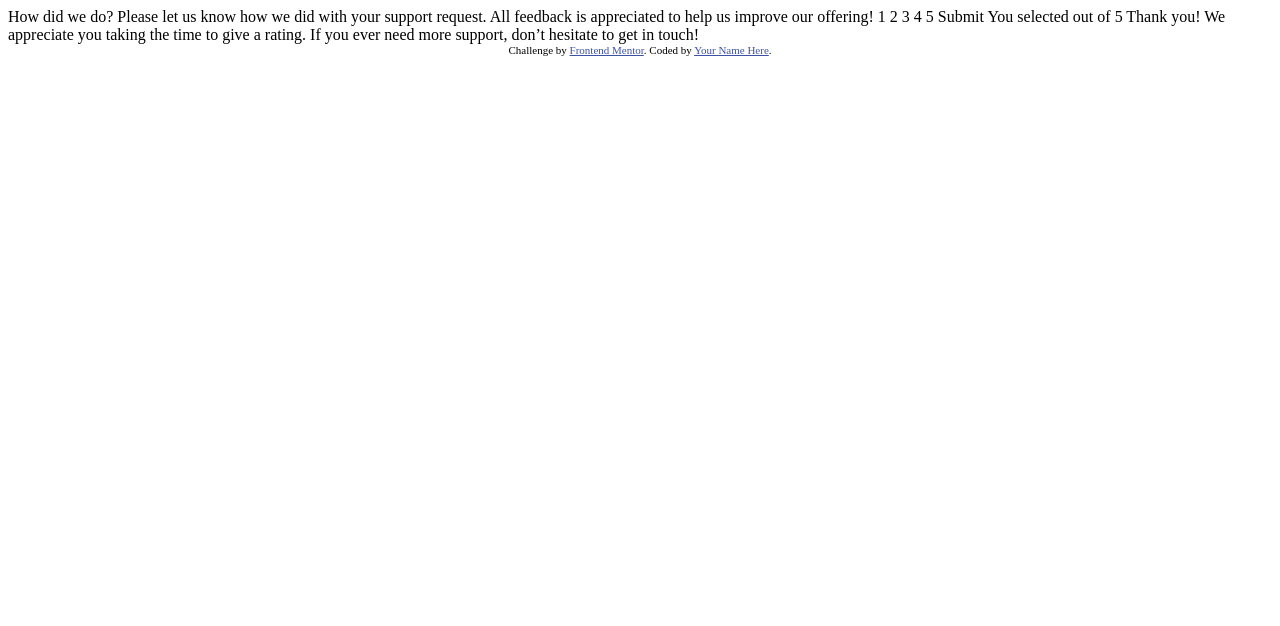
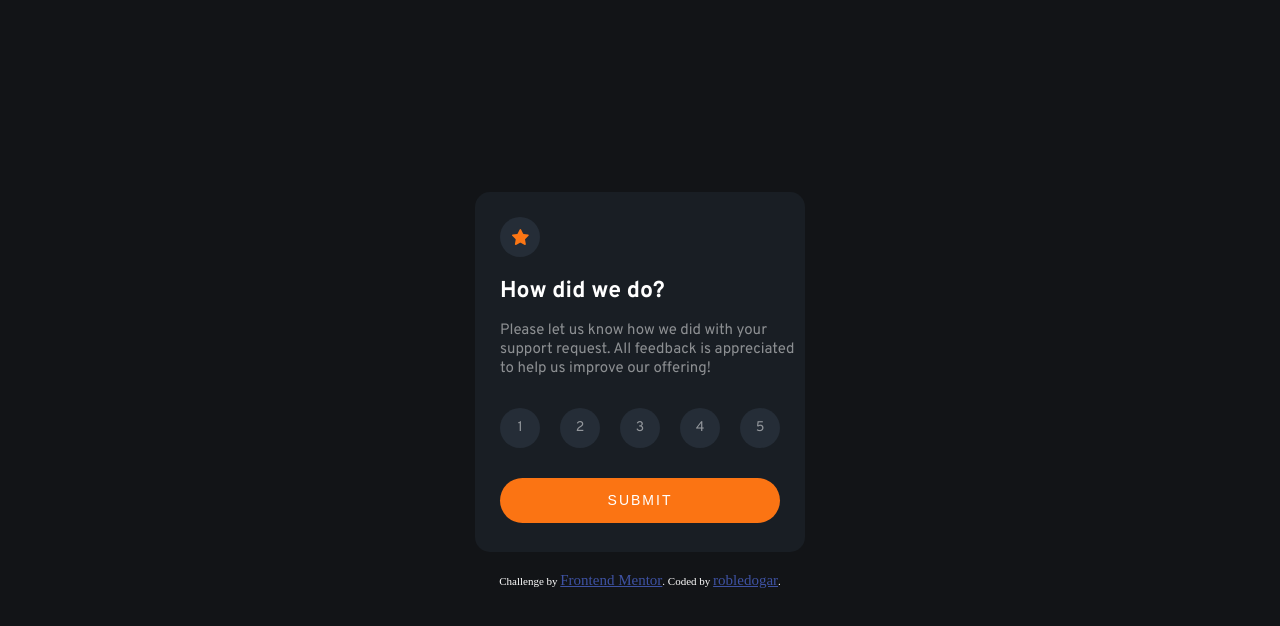
Before and after one commit to Robledogar/frontendmentor.io-interactive-rating-component-main, a plain HTML site: page index.html in a window 1280 px wide. Drawn offline with Linux system fonts and the light colour scheme.

Commit message:
Primera parte realizada

```diff
--- a/index.html
+++ b/index.html
@@ -12,38 +12,27 @@
 </head>
 <body>
 
-  <div class="contenedorPrincipal">
 
-  </div>
 
   <!-- Rating state start -->
 
-  How did we do?
 
-  Please let us know how we did with your support request. All feedback is appreciated
-  to help us improve our offering!
-
-  1 2 3 4 5
-
-  Submit
 
   <!-- Rating state end -->
 
   <!-- Thank you state start -->
 
-  You selected <!-- Add rating here --> out of 5
+  <!--You selected  Add rating here  out of 5
 
   Thank you!
 
   We appreciate you taking the time to give a rating. If you ever need more support,
-  don’t hesitate to get in touch!
+  don’t hesitate to get in touch!-->
 
   <!-- Thank you state end -->
 
 
-  <div class="attribution">
-    Challenge by <a href="https://www.frontendmentor.io?ref=challenge" target="_blank">Frontend Mentor</a>.
-    Coded by <a href="#">Your Name Here</a>.
-  </div>
+
+  <script src="script.js"></script>
 </body>
 </html>
--- /dev/null
+++ b/script.js
@@ -0,0 +1,74 @@
+document.addEventListener("DOMContentLoaded", cargarDivPrincipal);
+let valorDelDivPulsado;
+
+function cargarDivPrincipal() {
+
+    const contenedorPrincipal = document.createElement('DIV');
+    contenedorPrincipal.classList.add('contenedorPrincipal');
+    contenedorPrincipal.innerHTML = `
+
+
+    <div class="contenedorIcono">
+      <svg width="17" height="16" xmlns="http://www.w3.org/2000/svg"><path d="m9.067.43 1.99 4.031c.112.228.33.386.58.422l4.45.647a.772.772 0 0 1 .427 1.316l-3.22 3.138a.773.773 0 0 0-.222.683l.76 4.431a.772.772 0 0 1-1.12.813l-3.98-2.092a.773.773 0 0 0-.718 0l-3.98 2.092a.772.772 0 0 1-1.119-.813l.76-4.431a.77.77 0 0 0-.222-.683L.233 6.846A.772.772 0 0 1 .661 5.53l4.449-.647a.772.772 0 0 0 .58-.422L7.68.43a.774.774 0 0 1 1.387 0Z" fill="#FC7614"/></svg>
+    </div>
+
+    <div class="contenedorTextos">
+      <h1 class="tituloPrincipal">How did we do?</h1>
+      <p class="parrafoPrincipal">Please let us know how we did with your support request. All feedback is appreciated
+        to help us improve our offering!</p>
+
+    </div>
+
+    <div class="contenedorValoraciones">
+      <div class="valor"><span class="textoValor">1</span></div>
+      <div class="valor"><span class="textoValor">2</span></div>
+      <div class="valor"><span class="textoValor">3</span></div>
+      <div class="valor"><span class="textoValor">4</span></div>
+      <div class="valor"><span class="textoValor">5</span></div>
+    </div>
+
+    <div class="contenedorBoton">
+      <form class="formulario">
+        <button class="botonSubmit" type="submit">SUBMIT</button>
+      </form>
+    </div>
+
+  `
+    const divAtribucion = document.createElement('DIV');
+    divAtribucion.classList.add('atribucion');
+    divAtribucion.innerHTML = `
+        <div class="attribution">
+            Challenge by <a href="https://www.frontendmentor.io?ref=challenge" target="_blank">Frontend Mentor</a>.
+            Coded by <a href="#">robledogar</a>.
+        </div>`
+    document.body.appendChild(contenedorPrincipal);
+    document.body.appendChild(divAtribucion);
+
+    const contenedorValoraciones = document.querySelector(".contenedorValoraciones");
+
+    // Agregar un evento de clic a los divs dentro de .contenedorValoraciones
+    const divsValoracion = contenedorValoraciones.querySelectorAll(".valor");
+
+  divsValoracion.forEach((div) => {
+    div.addEventListener("click", function() {
+      // Obtener el valor del atributo personalizado data-valor
+      valorDelDivPulsado = div.textContent;
+      div.classList.add('divMarcado');
+
+    });
+  });
+
+    const formulario = document.querySelector('.formulario');
+
+    formulario.addEventListener('submit', function(e) {
+        e.preventDefault();
+        captarValorDelDivPulsado();
+    });
+
+    function captarValorDelDivPulsado() {
+        alert(valorDelDivPulsado);
+
+    }
+
+
+}
--- a/styles.css
+++ b/styles.css
@@ -1,5 +1,10 @@
+@import url('https://fonts.googleapis.com/css2?family=Overpass:wght@400;700&display=swap');
+
             /* ATRIBUCIÓN */
-.attribution { font-size: 11px; text-align: center; }
+.attribution {
+    font-size: 11px; text-align: center;
+    margin: 20px;
+}
 .attribution a { color: hsl(228, 45%, 44%); }
 
 
@@ -9,6 +14,122 @@
     --white: hsl(0, 0%, 100%);
     --light-grey: hsl(217, 12%, 63%);
     --medium-grey: hsl(216, 12%, 54%);
-    --dark-blue: hsl(213, 19%, 18%);
+    --dark-blue-circle: hsl(213, 19%, 18%);
+    --dark-blue: hsl(214, 19%, 12%);
     --very-dark-blue: hsl(216, 12%, 8%);
   }
+
+*{
+    margin: 0;
+    padding: 0;
+    box-sizing: border-box;
+    color: var(--white);
+    font-size: 15px;
+
+}
+
+ body{
+    background-color: var(--very-dark-blue);
+    display: flex;
+    flex-direction: column;
+    justify-content: center;
+    align-items: center;
+    height: 100vh;
+
+
+ }
+  .contenedorPrincipal{
+    height: 360px;
+    width: 330px;
+    background-color: var(--dark-blue);
+    border-radius: 15px;
+    font-family: 'Overpass', sans-serif;
+
+  }
+
+    .contenedorIcono{
+        width: 40px;
+        height: 40px;
+        border-radius: 50%;
+        background-color: var(--dark-blue-circle);
+        display: flex;
+        justify-content: center;
+        align-items: center;
+        margin: 25px 0 20px 25px;
+
+    }
+
+    .contenedorTextos{
+
+
+    }
+
+        .tituloPrincipal{
+            margin: 20px 25px 15px 25px;
+            font-size: 23px;
+        }
+
+        .parrafoPrincipal{
+            margin-left: 25px;
+            opacity: .5;
+        }
+
+        .contenedorValoraciones{
+
+            display: flex;
+            flex-direction: row;
+            justify-content: space-around;
+            padding: 30px 15px ;
+
+
+        }
+
+            .valor{
+              width: 40px;
+              height: 40px;
+              border-radius: 50%;
+              background-color: var(--dark-blue-circle);
+              display: flex;
+              align-items: center;
+              justify-content: center;
+              cursor: pointer;
+            }
+
+            .valor:hover{
+                background-color: var(--Orange);
+            }
+
+            .textoValor{
+                font-size: 14px;
+                opacity: .5;
+            }
+
+        .contenedorBoton{
+            display: flex;
+            align-items: center;
+            justify-content: center;
+
+        }
+
+            .formulario{
+
+            }
+            .botonSubmit{
+                width: 280px;
+                height: 45px;
+                border: none;
+                background-color: var(--Orange);
+                border-radius: 25px;
+                letter-spacing: 2px;
+                font-size: 14px;
+                cursor: pointer;
+            }
+
+            .botonSubmit:hover{
+                background-color: var(--white);
+                color: var(--Orange);
+            }
+
+            .divMarcado{
+                background-color: var(--light-grey);
+            }
```
